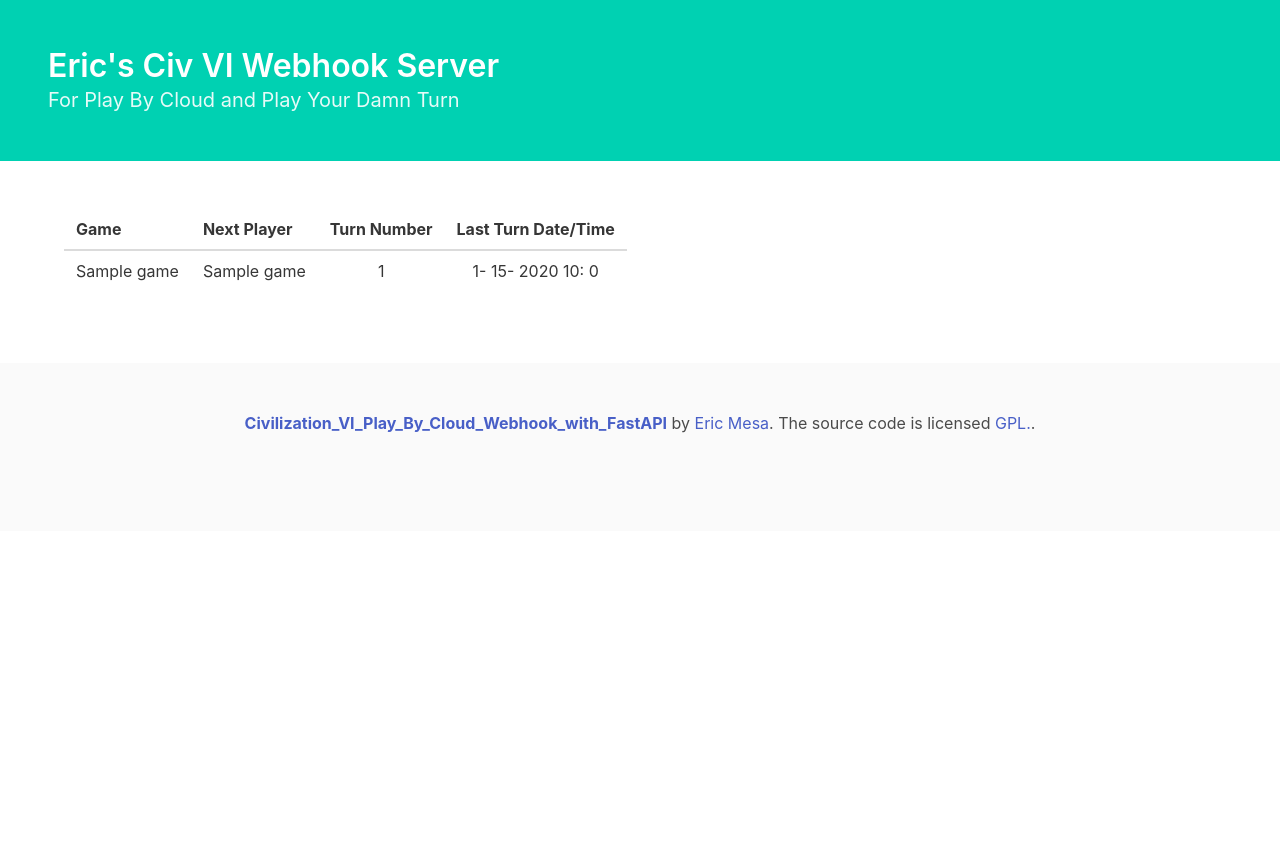
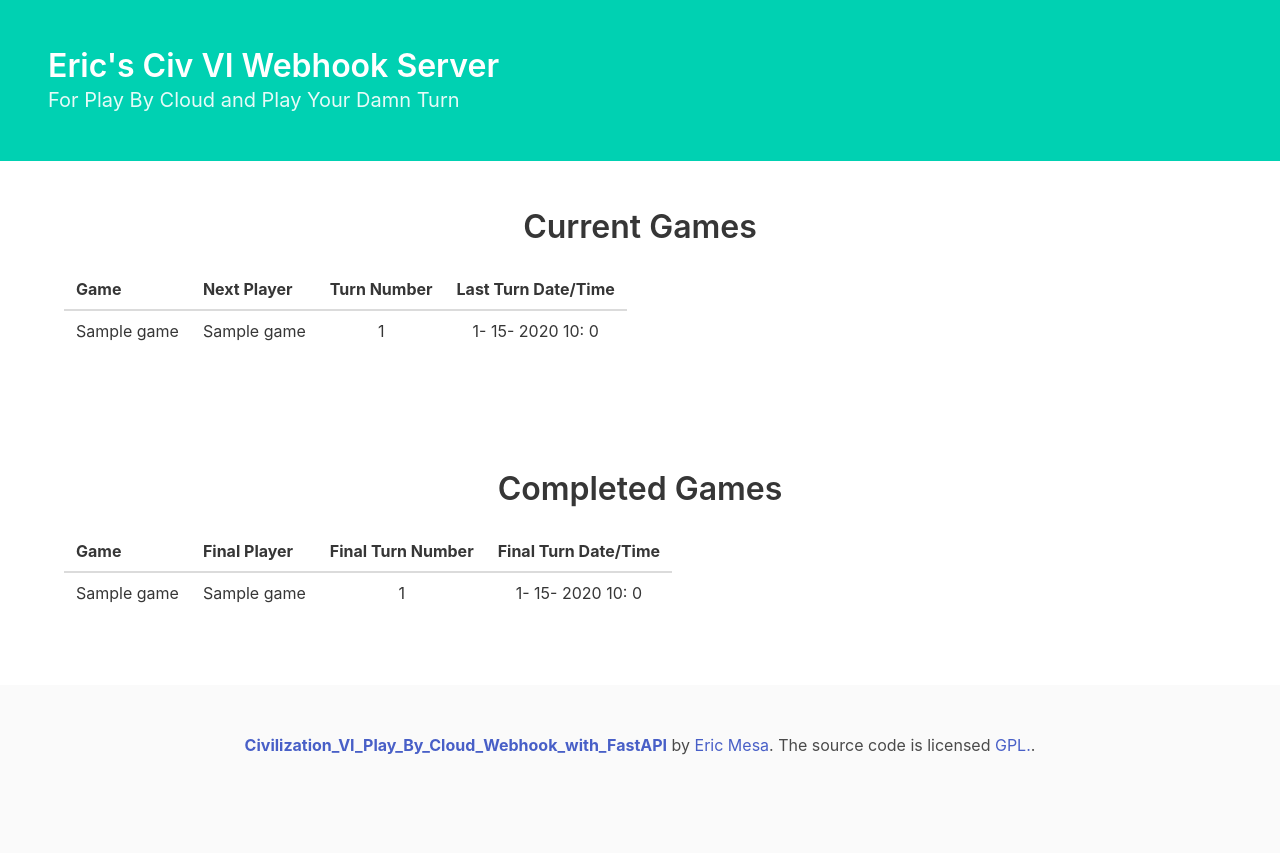
Before and after one commit to djotaku/Civilization_VI_Play_By_Cloud_Webhook_with_FastAPI, a FastAPI app: template civ_vi_webhook/templates/index.html in a window 1280 px wide. Before the commit the page ends 433 px from the top, so only its background shows below. Run offline with FastAPI, Linux system fonts and the light colour scheme; the template is opened without the code that fills it: most values are stand-ins (such as "Sample title", 1, 10 or a date in 2020); parts of the project's set-up code (start-up, migrations or seed data) failed here and were passed over.

Commit message:
Added completed_games table

```diff
--- a/civ_vi_webhook/templates/index.html
+++ b/civ_vi_webhook/templates/index.html
@@ -4,6 +4,7 @@
     <section class="section">
         <div class="container has-text-centered">
             <p>
+            <h1 class="title">Current Games</h1>
             <table class="table is-striped sortable">
                 <thead>
                 <tr>
@@ -31,4 +32,37 @@
             </p>
         </div>
     </section>
+    {% if completed_games %}
+        <section class="section">
+        <div class="container has-text-centered">
+            <p>
+            <h1 class="title">Completed Games</h1>
+            <table class="table is-striped sortable">
+                <thead>
+                <tr>
+                    <th>Game</th>
+                    <th>Final Player</th>
+                    <th>Final Turn Number</th>
+                    <th>Final Turn Date/Time</th>
+                </tr>
+                </thead>
+                <tbody>
+                {% for game in completed_games %}
+                    <tr>
+                        <td>{{ game }}</td>
+                        <td>{{ completed_games[game]['player_name'] }}</td>
+                        <td>{{ completed_games[game]['turn_number'] }}</td>
+                        <td>{{ completed_games[game]['time_stamp']['month'] }}-
+                            {{ completed_games[game]['time_stamp']['day'] }}-
+                            {{ completed_games[game]['time_stamp']['year'] }}
+                            {{ completed_games[game]['time_stamp']['hour'] }}:
+                            {{ completed_games[game]['time_stamp']['minute'] }}</td>
+                    </tr>
+                {% endfor %}
+                </tbody>
+            </table>
+            </p>
+        </div>
+    </section>
+    {% endif %}
 {% endblock %}
```
Also changed, not shown: civ_vi_webhook/site/homepage.py (+10 -2 lines).
